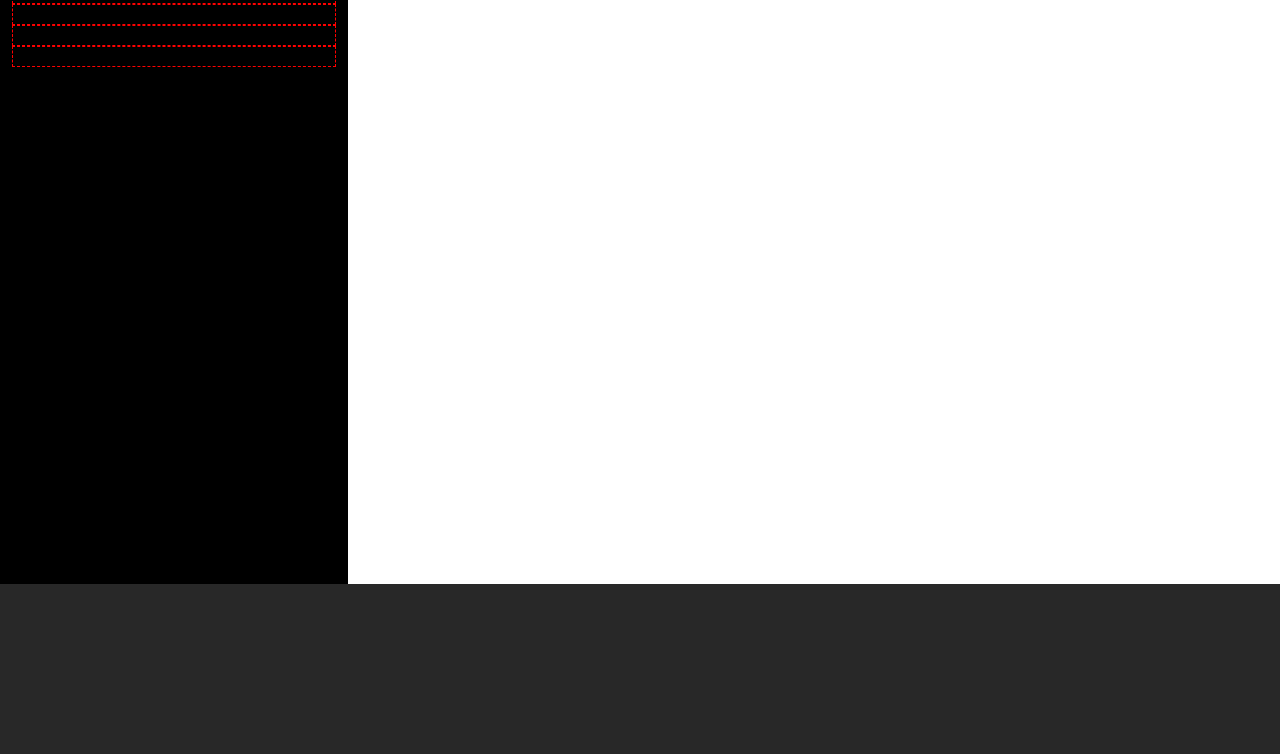
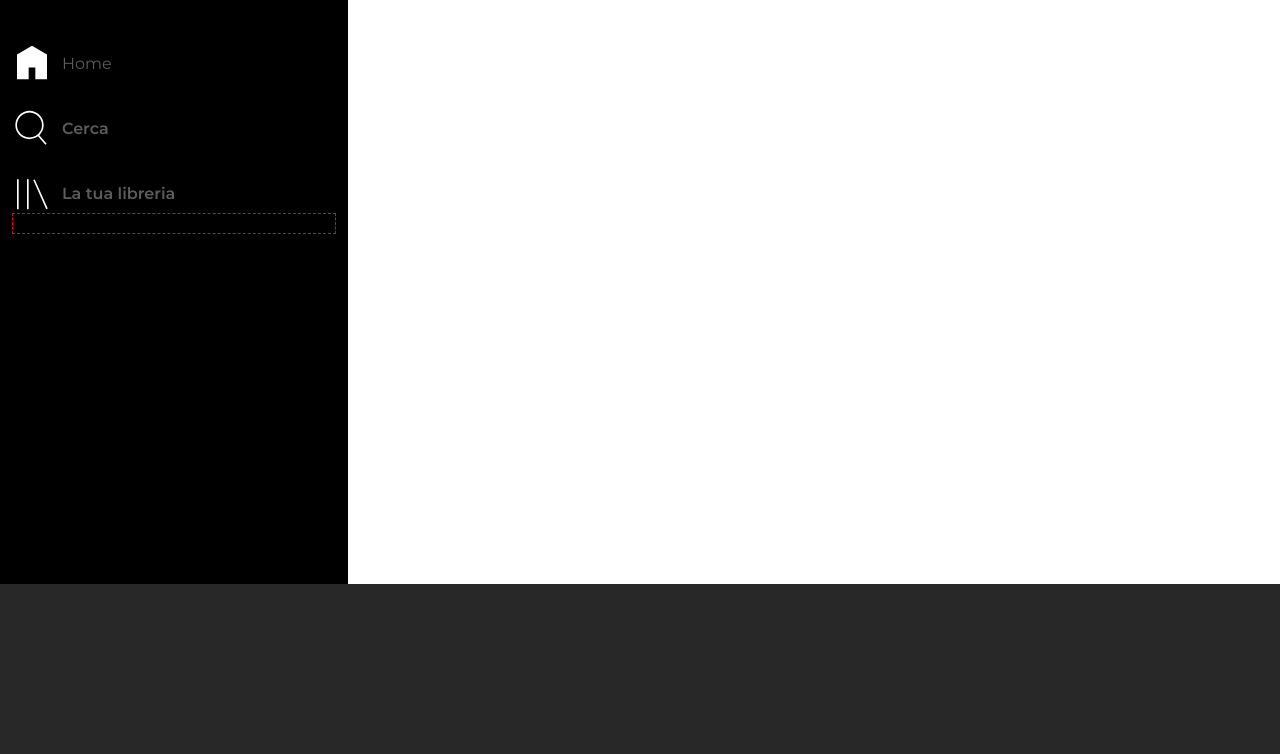
Before and after one commit to defendimattia/html-css-spotifyweb, a plain HTML site: page day-1/index.html in a window 1280 px wide. Shown: the part 126-880 px from the top of the page. Drawn offline with Linux system fonts and the light colour scheme.

Commit message:
feat: nav

```diff
--- a/day-1/css/style.css
+++ b/day-1/css/style.css
@@ -18,8 +18,13 @@ body {
 main {
     height: calc(100% - 90px);
 }
+
 .border {
     border: 1px dashed red;
+}
+
+.hide {
+    display: none;
 }
 
 /*** main ***/
@@ -36,9 +41,33 @@ main {
     padding: 12px;
 }
 
-#logo-big {
-    display: none;
+
+nav {
+    display: flex;
+    flex-direction: column;
+    color: #5c5c5c;
+    gap: 10px;
 }
+
+nav span {
+    font-weight: 600;
+}
+.logo-small {
+    margin-bottom: 30px;
+}
+
+.logo-big {
+    margin-bottom: 60px;
+}
+
+.home,
+.search,
+.library {
+    width: 100%;
+    display: flex;
+    align-items: center;
+}
+
 
 .right-box {
     width: calc(100% - 55px);
@@ -65,11 +94,25 @@ main {
         width: 450px;
     }
 
-    #logo-small {
+    .logo-small {
         display: none;
     }
 
-    #logo-big {
+    .logo-big {
         display: block;
     }
+
+    nav {
+        width: 50px;
+        gap: 25px;
+    }
+
+    nav img {
+        margin-right: 10px;
+    }
+
+    nav .hide {
+        display: revert;
+        flex-shrink: 0;
+    }
 }
--- a/day-1/index.html
+++ b/day-1/index.html
@@ -21,14 +21,30 @@
             <!-- left container -->
             <div class="left-box">
                 <!-- logo small-->
-                <img src="../img/logo-small.svg" alt="logo-small" id="logo-small">
+                <img src="../img/logo-small.svg" alt="logo-small" class="logo-small">
                 <!-- logo big -->
-                <img src="../img/logo.svg" alt="logo-big" id="logo-big">
+                <img src="../img/logo.svg" alt="logo-big" class="logo-big hide">
                 <!-- nav -->
-                <div class="border">nav</div>
-                <div class="border">playlist</div>
-                <div class="border">install</div>
-                <div class="border">user</div>
+                <nav>
+                    <!-- home -->
+                    <div class="home">
+                        <img src="../img/home.svg" alt="home">
+                        <div class="hide">Home</div>
+                    </div>
+                    <!-- search -->
+                    <div class="search">
+                        <img src="../img/search.svg" alt="cerca">
+                        <span class="hide">Cerca</span>
+                    </div>
+                    <!-- library -->
+                    <div class="library">
+                        <img src="../img/libreria.svg" alt="libreria">
+                        <span class="hide">La tua libreria</span>
+                    </div>
+                </nav>
+
+                <div class="border hide">list</div>
+                <div class="border">install/user</div>
             </div>
             <!-- right container -->
             <div class="right-box">right cont</div>
```
Also changed, not shown: img/home.svg (added), img/libreria.svg (added), img/search.svg (added).
